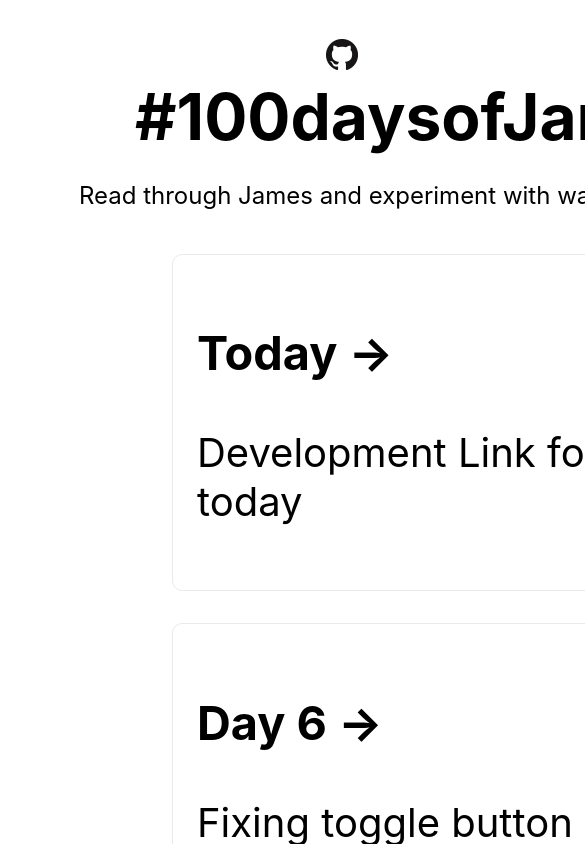
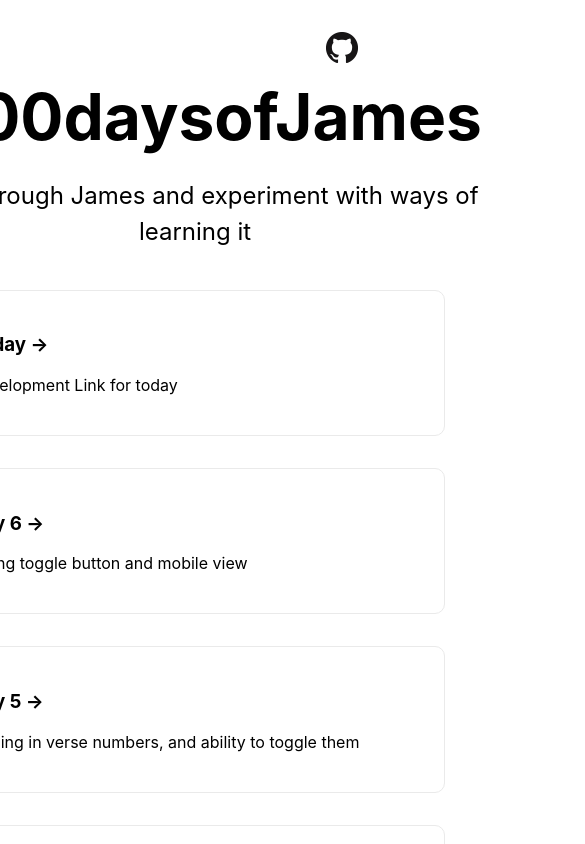
Before and after one commit to mattam/100daysofjames, a Next.js app: page / in a window 390 px wide. Shown: the top 844 px of the page, 585 px wide, since content can reach past the window. Built offline with nearby package versions, Linux system fonts and the light colour scheme.

Commit message:
Adjusting mobile styling

```diff
--- a/styles/Home.module.css
+++ b/styles/Home.module.css
@@ -1,11 +1,11 @@
 .container {
-  width: 100vh;
+  width: 100vw;
   padding: 0 1rem;
   display: flex;
   flex-direction: column;
   justify-content: flex-start;
   align-items: center;
-  font-size: 40px;
+  font-size: 1rem;
 }
 
 .main {
@@ -66,7 +66,7 @@
 .passage {
   max-width: 40rem;
   text-align: left;
-  line-height: 5rem;
+  line-height: 1.9rem;
   z-index: 10;
 }
 
@@ -106,8 +106,8 @@
 }
 
 .navCircle {
-  height: 100px;
-  width: 100px;
+  height: 50px;
+  width: 50px;
   background: white;
   border: 1px solid #eaeaea;
   border-radius: 50%;
@@ -208,11 +208,6 @@
     font-size: 1.2rem;
   }
 
-  .navCircle {
-    height: 50px;
-    width: 50px;
-  }
-
   .passage {
     line-height: 2.5rem;
   }
```
